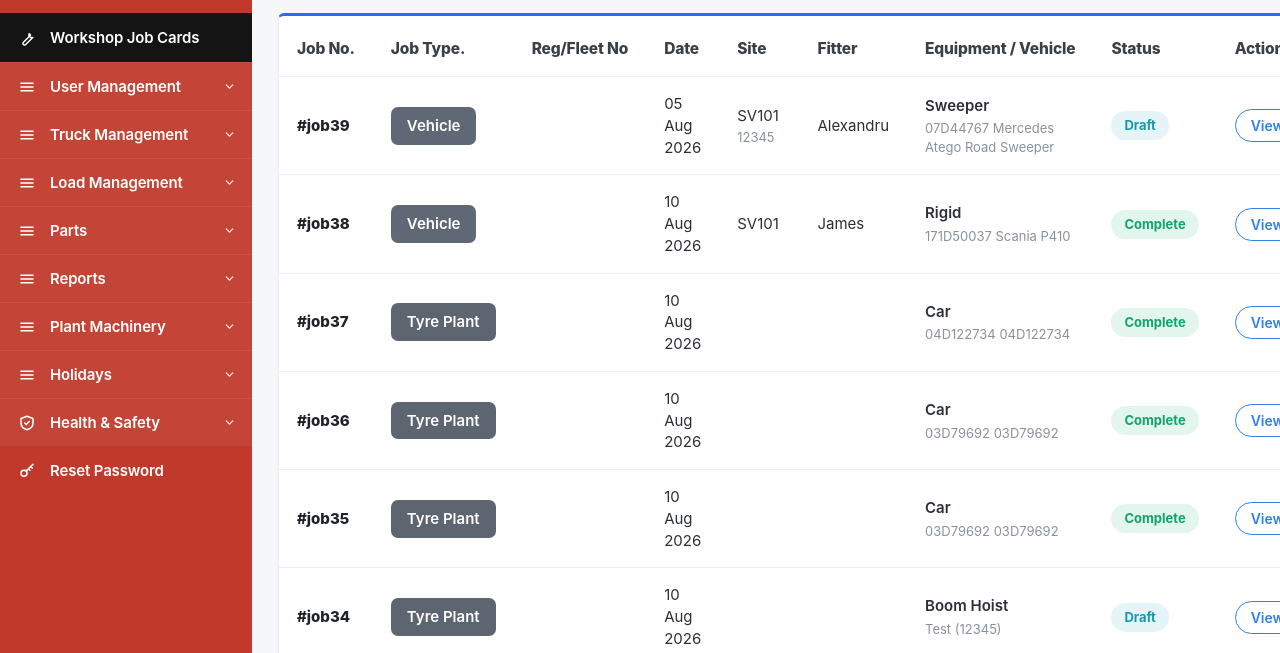
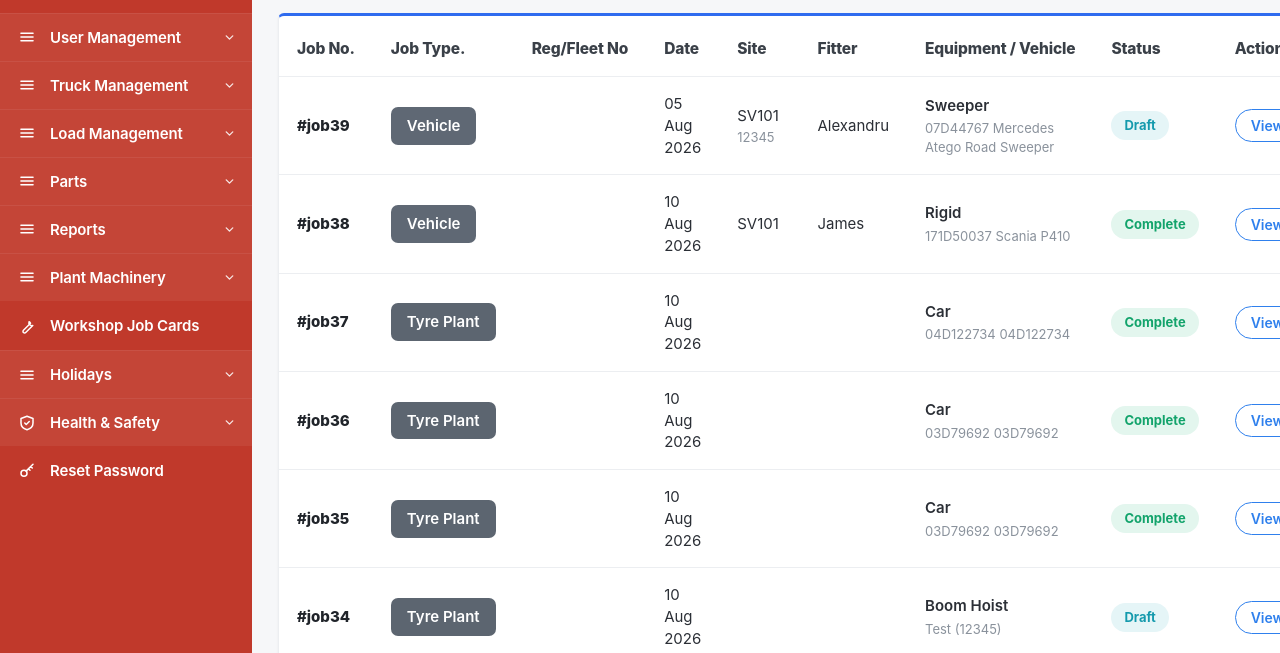
Before and after one commit to kila-cpu/sligoplanthirenewbackend, a website: page index.html in a window 1280 px wide. Shown: the part 147-800 px from the top of the page. Drawn offline with Linux system fonts and the light colour scheme.

Commit message:
Sidebar: move Workshop Job Cards between Plant Machinery and Holidays
Also soften the active top-level item style so it blends with the red
menu instead of solid black.

Co-Authored-By: Claude Opus 4.8 <noreply@anthropic.com>

```diff
--- a/index.html
+++ b/index.html
@@ -53,7 +53,7 @@
   .snav .ic svg{width:18px;height:18px}
   .item{display:flex;align-items:center;gap:12px;width:100%;padding:14px 16px;color:#fff;font-size:15px;font-weight:600;cursor:pointer;border:0;background:none;text-align:left;font-family:inherit;letter-spacing:-.01em}
   .item:hover{background:rgba(0,0,0,.12)}
-  .item.active{background:#141414}
+  .item.active{background:rgba(0,0,0,.18)}
   .group{border-top:1px solid rgba(255,255,255,.12)}
   .ghead{display:flex;align-items:center;gap:12px;width:100%;padding:14px 16px;background:var(--side-head);color:#fff;font-size:15px;font-weight:600;border:0;cursor:pointer;font-family:inherit;letter-spacing:-.01em}
   .ghead:hover{background:rgba(255,255,255,.11)}
@@ -458,7 +458,6 @@
       </div>
       <nav class="snav">
         <a class="item" data-stub="Dashboard"><span class="ic">%TACHO%</span>Dashboard</a>
-        <a class="item active" data-nav="jobcards"><span class="ic">%WRENCH%</span>Workshop Job Cards</a>
 
         <div class="group">
           <button class="ghead"><span class="ic">%MENU%</span><span class="gt">User Management</span><span class="car">%CARET%</span></button>
@@ -515,6 +514,8 @@
             <a class="sub" data-nav="ga1"><span class="cr">%CHEVR%</span>GA1 Certificate</a>
           </div>
         </div>
+
+        <a class="item" data-nav="jobcards"><span class="ic">%WRENCH%</span>Workshop Job Cards</a>
 
         <div class="group">
           <button class="ghead"><span class="ic">%MENU%</span><span class="gt">Holidays</span><span class="car">%CARET%</span></button>
```
